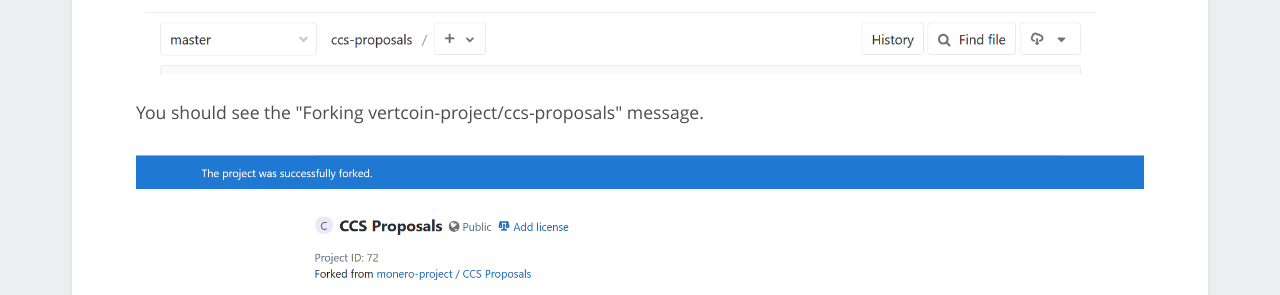
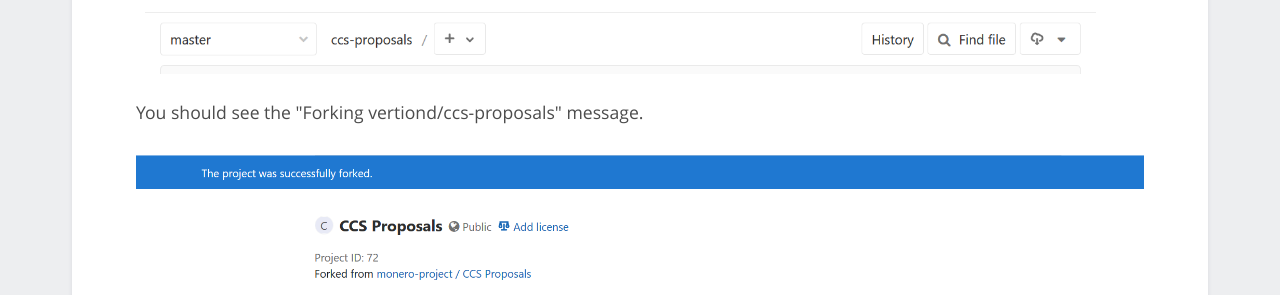
Before and after one commit to vertcoin-project/ccs-front, a Jekyll site: the page built from how-to-ccs/index.md, in a window 1280 px wide and 900 px high, scrolled down 2051 px. Shown: the part 160-455 px from the top of the window. Built offline with Jekyll 4.4.1, drawn with Linux system fonts in a browser that asks for light colours.

Commit message:
Change links and update rules

```diff
--- a/_includes/footer.html
+++ b/_includes/footer.html
@@ -3,9 +3,9 @@
                     <div class="footer-links">
                         <ul class="list-unstyled list-inline">
                             <li>View on Github:</li>
-                            <li><a href="https://github.com/vertcoin-project/ccs-front" class="white footer-link">Frontend</a></li>
-                            <li><a href="https://github.com/vertcoin-project/ccs-back" class="white footer-link">Backend</a></li>
-                            <li><a href="https://github.com/vertcoin-project/ccs-proposals" class="white footer-link">Proposals</a></li>
+                            <li><a href="https://github.com/vertiond/ccs-front" class="white footer-link">Frontend</a></li>
+                            <li><a href="https://github.com/vertiond/ccs-back" class="white footer-link">Backend</a></li>
+                            <li><a href="https://github.com/vertiond/ccs-proposals" class="white footer-link">Proposals</a></li>
                         </ul>
                     </div>
             </div>
--- a/how-to-ccs/index.md
+++ b/how-to-ccs/index.md
@@ -14,7 +14,7 @@
 - [Editing or Amending a Proposal](#editing-or-amending-a-proposal)
 
 ## Quickstart Guide
-1. Register for an account on [Github](https://github.com) and fork the [CCS Proposals repository](https://github.com/vertcoin-project/ccs-proposals)
+1. Register for an account on [Github](https://github.com) and fork the [CCS Proposals repository](https://github.com/vertiond/ccs-proposals)
 2. Make a new branch, named similarly to your proposal
 3. Add a new `.md` document, and title it similarly to the title of your proposal with your name or handle in the file name.
 4. Use the template provided below for the front matter, and place it at the top of your proposal. You are responsible for adding the appropriate amount of milestones, with an equal number of payouts below the milestones. FORMATTING MUST BE PRESERVED, OR THE PROPOSAL WILL NOT WORK! Do NOT fill in the `done:` variable under `milestones:`, and do NOT fill in anything under `payouts:` besides making sure the number matches the number of milestones.
@@ -53,11 +53,11 @@
 
 **You will only have to do this step once! If you make future proposals, you can skip to Step 2.**
 
-First things first, you're going to need an account on [Github](https://github.com). Register for an account (use a strong password), and then navigate to the [CCS Proposals repo](https://github.com/vertcoin-project/ccs-proposals). Click the "Fork" button.
+First things first, you're going to need an account on [Github](https://github.com). Register for an account (use a strong password), and then navigate to the [CCS Proposals repo](https://github.com/vertiond/ccs-proposals). Click the "Fork" button.
 
 ![Click this fork button](/img/how-to/fork.png)
 
-You should see the "Forking vertcoin-project/ccs-proposals" message.
+You should see the "Forking vertiond/ccs-proposals" message.
 
 ![Fork success](/img/how-to/fork-success.png)
 
```
Also changed, not shown: what-is-ccs/index.md (+8 -7 lines).
